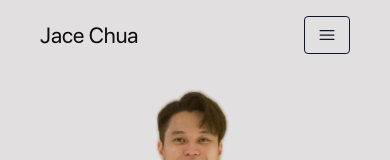
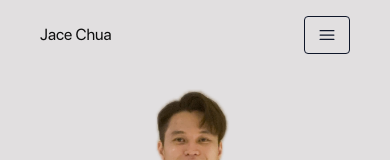
Before and after one commit to JiXiangChua/Portfolio-WebApp, a Next.js app: page / in a window 390 px wide. Shown: the top 160 px of the page. Built offline with nearby package versions, Linux system fonts and the light colour scheme.

Commit message:
Adjusted navBar 'Jace Chua' font size

```diff
--- a/app/ui/components/NavBar/index.tsx
+++ b/app/ui/components/NavBar/index.tsx
@@ -18,7 +18,9 @@ const NavBar = () => {
     <nav className="fixed top-0 container z-10 bg-[#E1DFE0] bg-opacity-90">
       <div className="flex flex-wrap items-center justify-between mx-auto px-10 py-4">
         <Link href={"/"}>
-          <p className="font-normal text-[#0F0F0F]  text-[22px]">Jace Chua</p>
+          <p className="font-normal text-[#0F0F0F] text-[16px] md:text-[22px]">
+            Jace Chua
+          </p>
         </Link>
         {/* Mobile Menu Bar */}
         <div className="mobile-menu block md:hidden">
```
